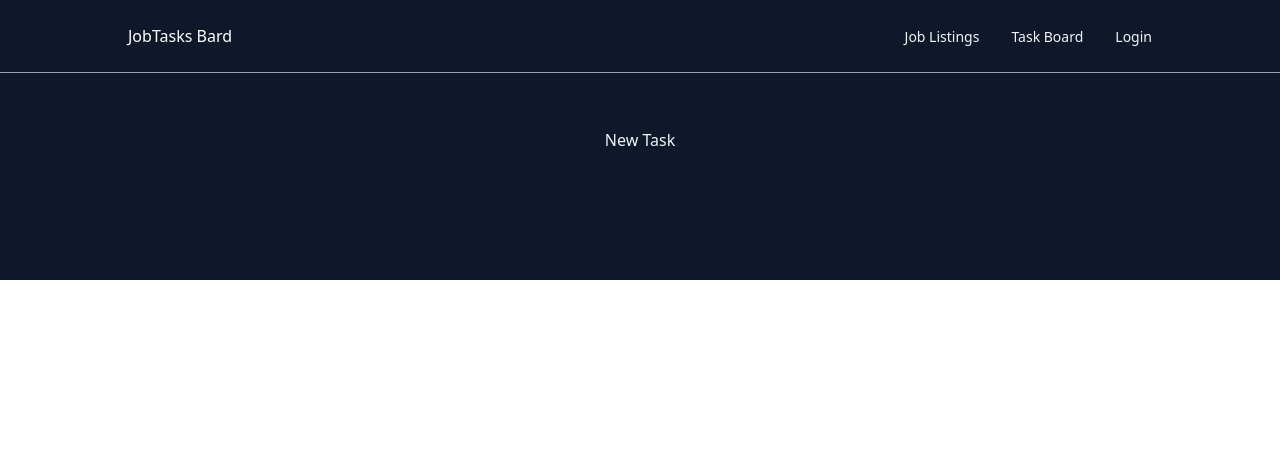
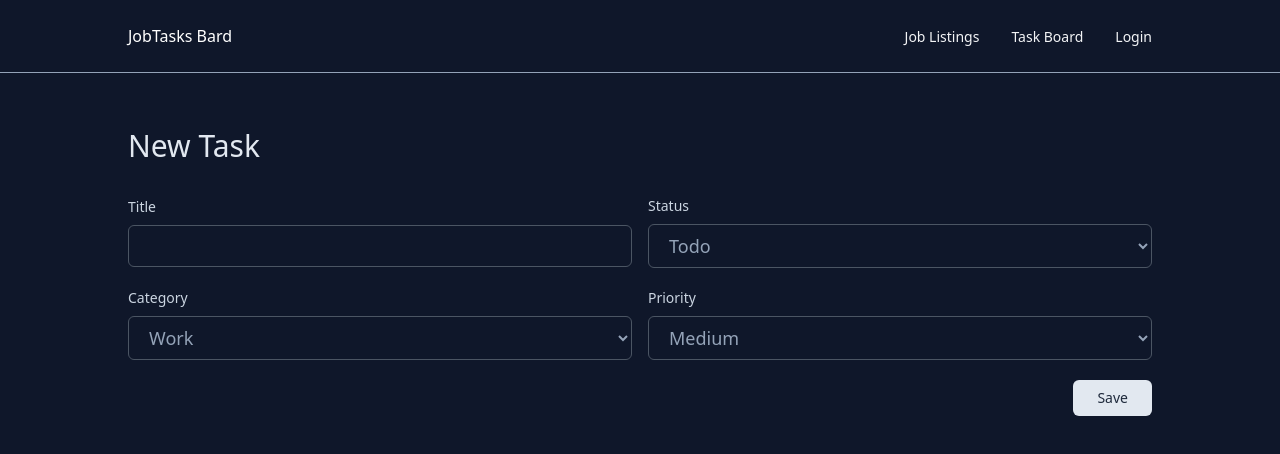
Before and after one commit to AmaduKamara/job-task-board, a React (Create React App) app: page /new-task in a window 1280 px wide. Shown: the top 454 px of the page. Built offline with nearby package versions, Linux system fonts and the light colour scheme.

Commit message:
Update NewTask.jsx

```diff
--- a/src/pages/NewTask.jsx
+++ b/src/pages/NewTask.jsx
@@ -1,9 +1,90 @@
-import React from "react";
+const NewTask = () => {
+  const handleSubmit = (e) => {
+    e.preventDefault();
+  };
 
-const NewTask = () => {
   return (
-    <div className="py-32">
-      <h1 className="text-center text-slate-100">New Task</h1>
+    <div className="py-32 h-screen">
+      <h1 className="text-slate-200 text-lg md:text-3xl">New Task</h1>
+      <form className="mt-8" onSubmit={handleSubmit}>
+        <div className="grid grid-cols-1 md:grid-cols-2 gap-4 items-center">
+          <div>
+            <label
+              className="block mb-2 text-slate-300 text-sm"
+              htmlFor="title"
+            >
+              Title
+            </label>
+            <input
+              type="text"
+              id="title"
+              className="bg-transparent border border-gray-600 rounded-md py-2 px-4 w-full mb-5 text-slate-400"
+            />
+          </div>
+
+          <div>
+            <label
+              className="block mb-2 text-slate-300 text-sm"
+              htmlFor="status"
+            >
+              Status
+            </label>
+            <select
+              type="text"
+              id="status"
+              className="bg-transparent border border-gray-600 rounded-md py-2 px-4 w-full mb-5 text-slate-400 text-lg"
+            >
+              <option value="Todo">Todo</option>
+              <option value="In Progress">In Progress</option>
+              <option value="Completed">Completed</option>
+            </select>
+          </div>
+        </div>
+
+        <div className="grid grid-cols-1 md:grid-cols-2 gap-4 items-center">
+          <div>
+            <label
+              className="block mb-2 text-slate-300 text-sm"
+              htmlFor="category"
+            >
+              Category
+            </label>
+            <select
+              type="text"
+              id="category"
+              className="bg-transparent border border-gray-600 rounded-md py-2 px-4 w-full mb-5 text-slate-400 text-lg"
+            >
+              <option value="Work">Work</option>
+              <option value="Personal">Personal</option>
+            </select>
+          </div>
+
+          <div>
+            <label
+              className="block mb-2 text-slate-300 text-sm"
+              htmlFor="priority"
+            >
+              Priority
+            </label>
+            <select
+              type="text"
+              id="priority"
+              className="bg-transparent border border-gray-600 rounded-md py-2 px-4 w-full mb-5 text-slate-400 text-lg"
+            >
+              <option value="High">High</option>
+              <option selected value="Medium">
+                Medium
+              </option>
+              <option value="Low">Low</option>
+            </select>
+          </div>
+        </div>
+        <div className="flex justify-end">
+          <button className="flex justify-end py-2 px-6 bg-slate-200 text-slate-800 text-sm rounded-md">
+            Save
+          </button>
+        </div>
+      </form>
     </div>
   );
 };
```
